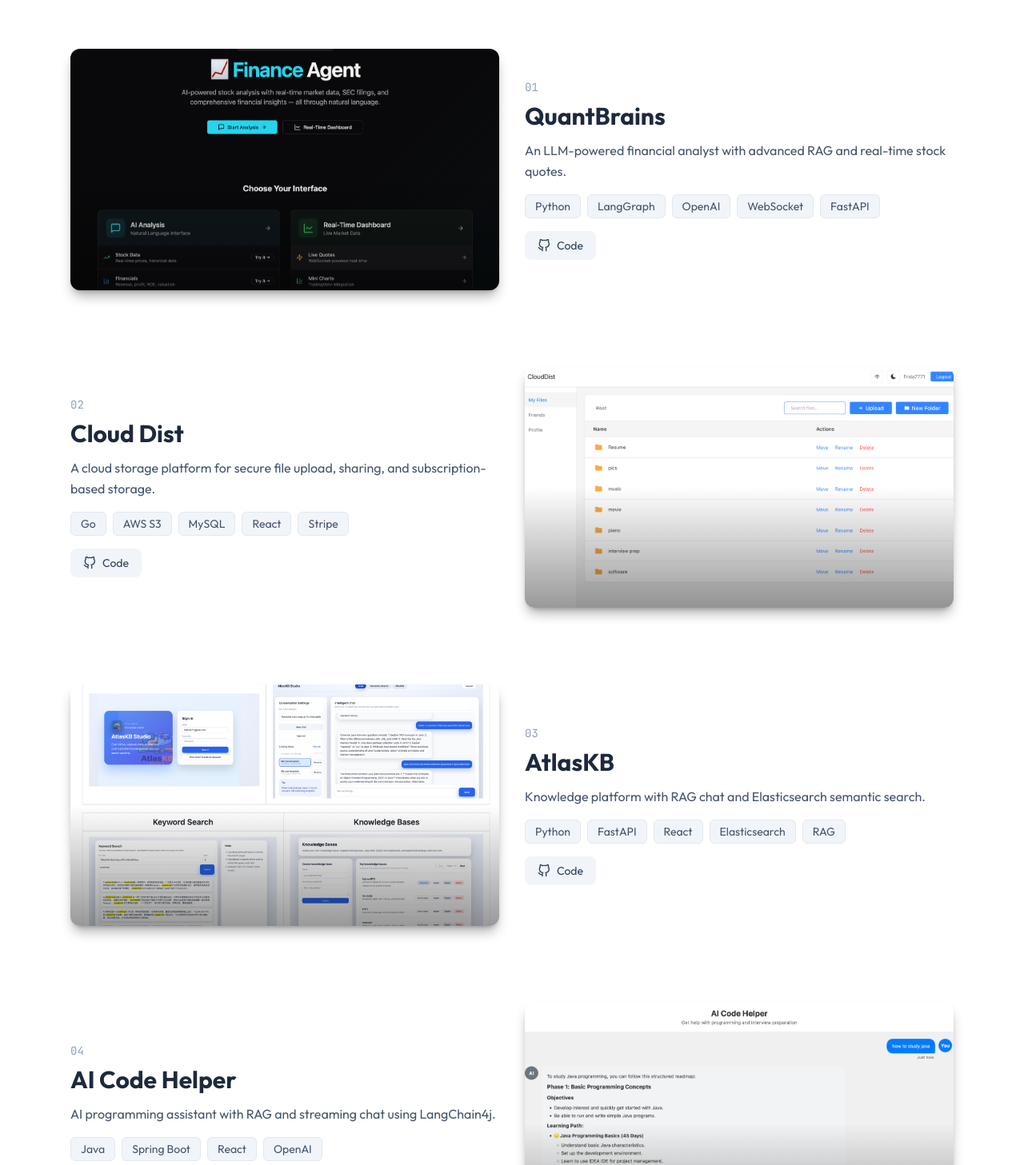
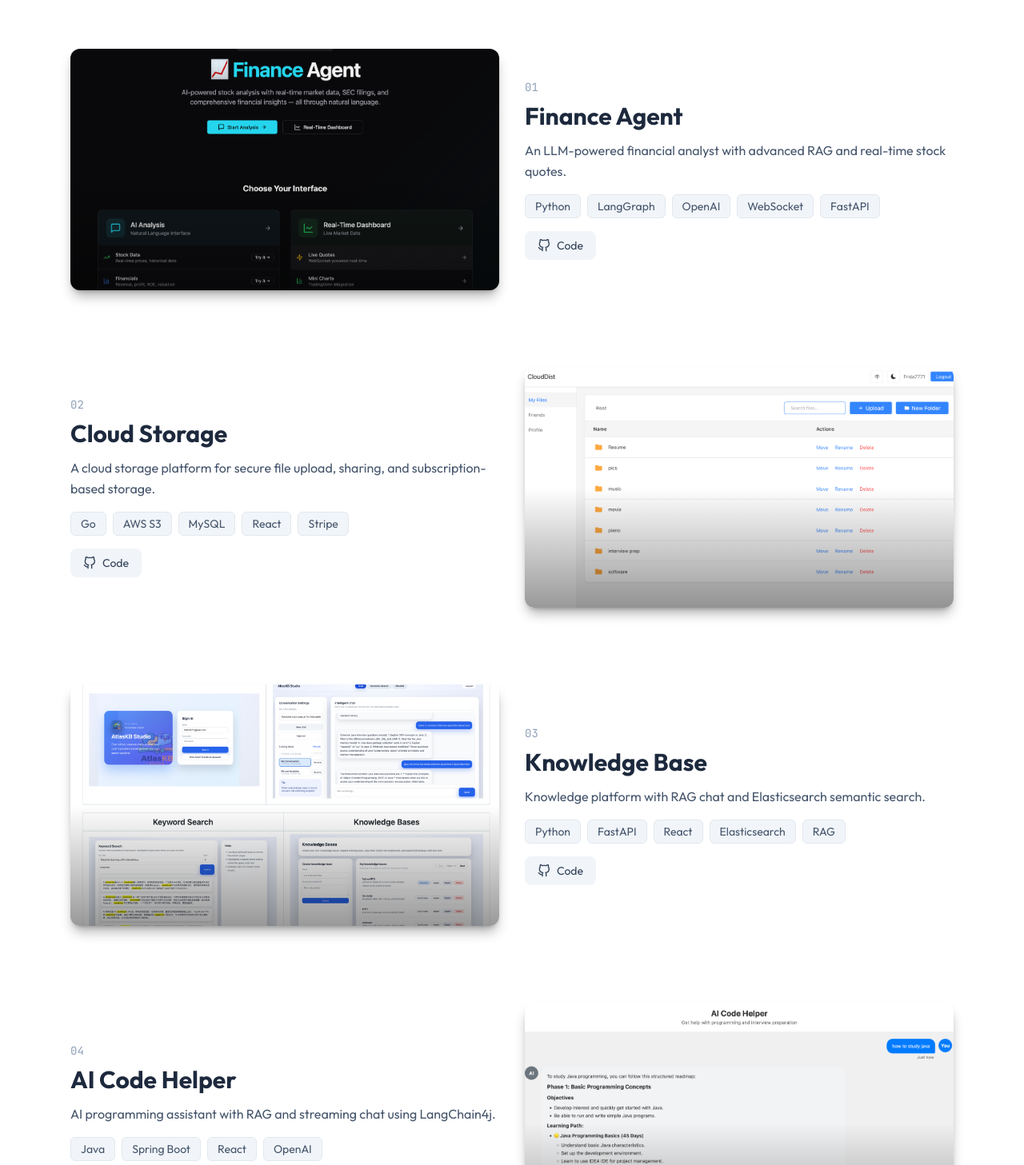
Before and after one commit to Frida7771/portfolio, a Next.js app: page / in a window 1280 px wide. Shown: the part 1723-3180 px from the top of the page at 80% size. Built offline with nearby package versions, Linux system fonts and the light colour scheme.

Commit message:
udpate projects

```diff
--- a/src/components/Projects.tsx
+++ b/src/components/Projects.tsx
@@ -15,7 +15,7 @@
 
 const projects: Project[] = [
   {
-    title: 'QuantBrains ',
+    title: 'Finance Agent ',
     description:
       'An LLM-powered financial analyst with advanced RAG and real-time stock quotes.',
     tech: ['Python', 'LangGraph', 'OpenAI', 'WebSocket', 'FastAPI'],
@@ -23,7 +23,7 @@
     github: 'https://github.com/Frida7771/yahoo-finance-agent',
   },
   {
-    title: 'Cloud Dist',
+    title: 'Cloud Storage',
     description:
       'A cloud storage platform for secure file upload, sharing, and subscription-based storage.',
     tech: ['Go', 'AWS S3', 'MySQL', 'React', 'Stripe'],
@@ -31,7 +31,7 @@
     github: 'https://github.com/frida7771/cloud-dist',
   },
   {
-    title: 'AtlasKB',
+    title: 'Knowledge Base',
     description:
       'Knowledge platform with RAG chat and Elasticsearch semantic search.',
     tech: ['Python', 'FastAPI', 'React', 'Elasticsearch', 'RAG'],
@@ -47,7 +47,7 @@
     github: 'https://github.com/Frida7771/ai-code-helper',
   },
   {
-    title: 'PyVoice',
+    title: 'Voice Assistant',
     description:
       'An offline Chinese/English ASR/TTS system supporting real-time speech-to-text and synthesis.',
     tech: ['Python', 'FastAPI', 'ONNX', 'Paraformer', 'MeloTTS'],
@@ -71,7 +71,7 @@
     demo: 'https://leetreviewer.com',
   },
   {
-    title: 'Health Manager',
+    title: 'Health Tracker',
     description:
       'Health tracking system with data visualization and smart evaluations.',
     tech: ['React', 'Java', 'Spring Boot', 'MySQL'],
@@ -79,20 +79,12 @@
     github: 'https://github.com/Frida7771/HealthManager',
   },
   {
-    title: 'FlavorLab',
+    title: 'Allergy Aware Recipes',
     description:
       'A recipe sharing web application designed for users with food allergies.',
     tech: ['React', 'Node.js', 'MongoDB', 'MERN','Typescript'],
     image: '/flavorlab.jpg',
     github: 'https://github.com/Frida7771/AllergyAware_Recipes',
-  },
-  {
-    title: 'Chinese Chess',
-    description:
-      'Chinese Chess (Xiangqi) game with AI opponent.',
-    tech: ['Java', 'Algorithm', 'Minimax', 'Alpha-Beta'],
-    image: '/Chinesechess.jpg',
-    github: 'https://github.com/Frida7771/ChineseChess',
   },
 ];
 
```
